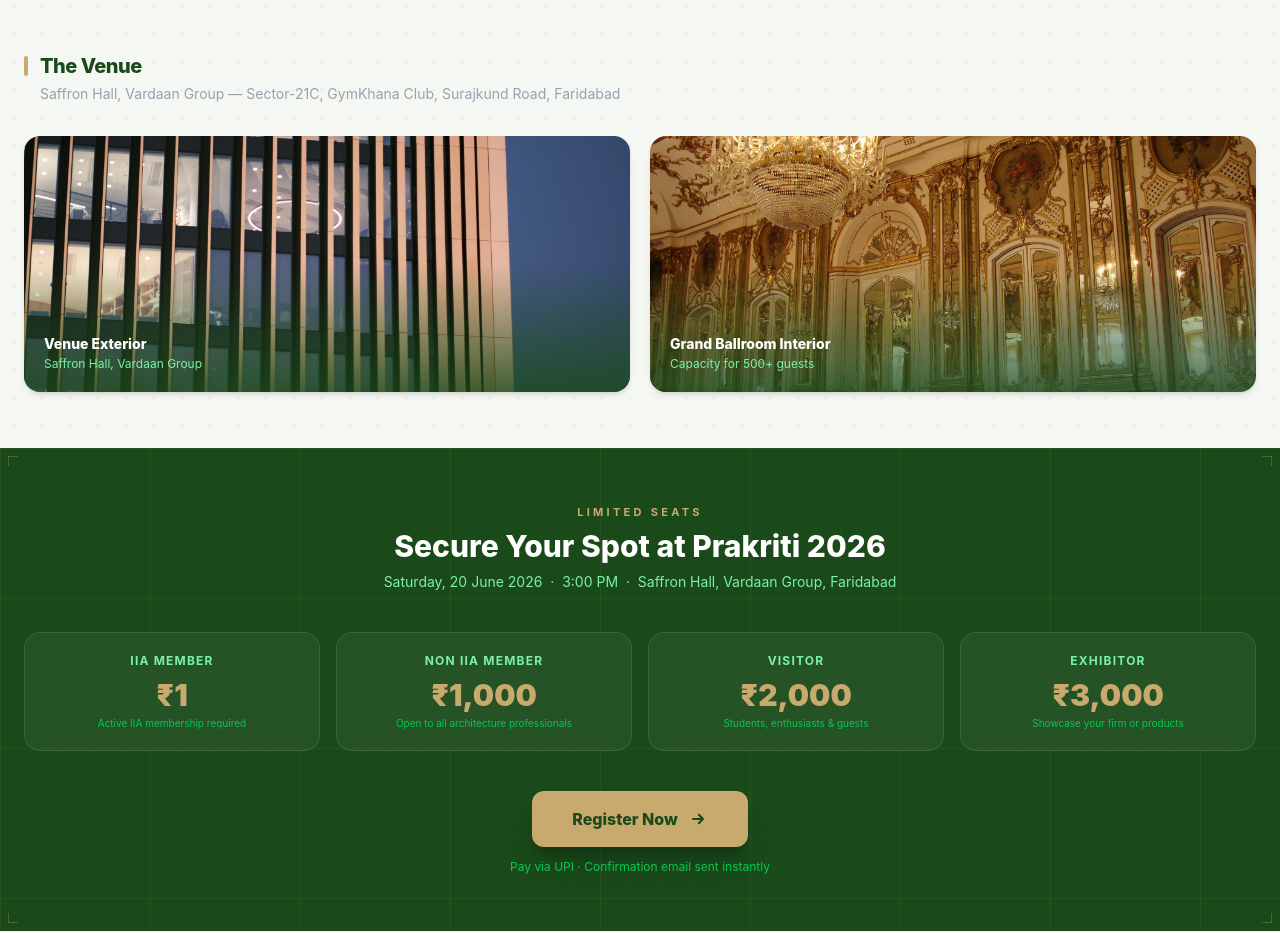
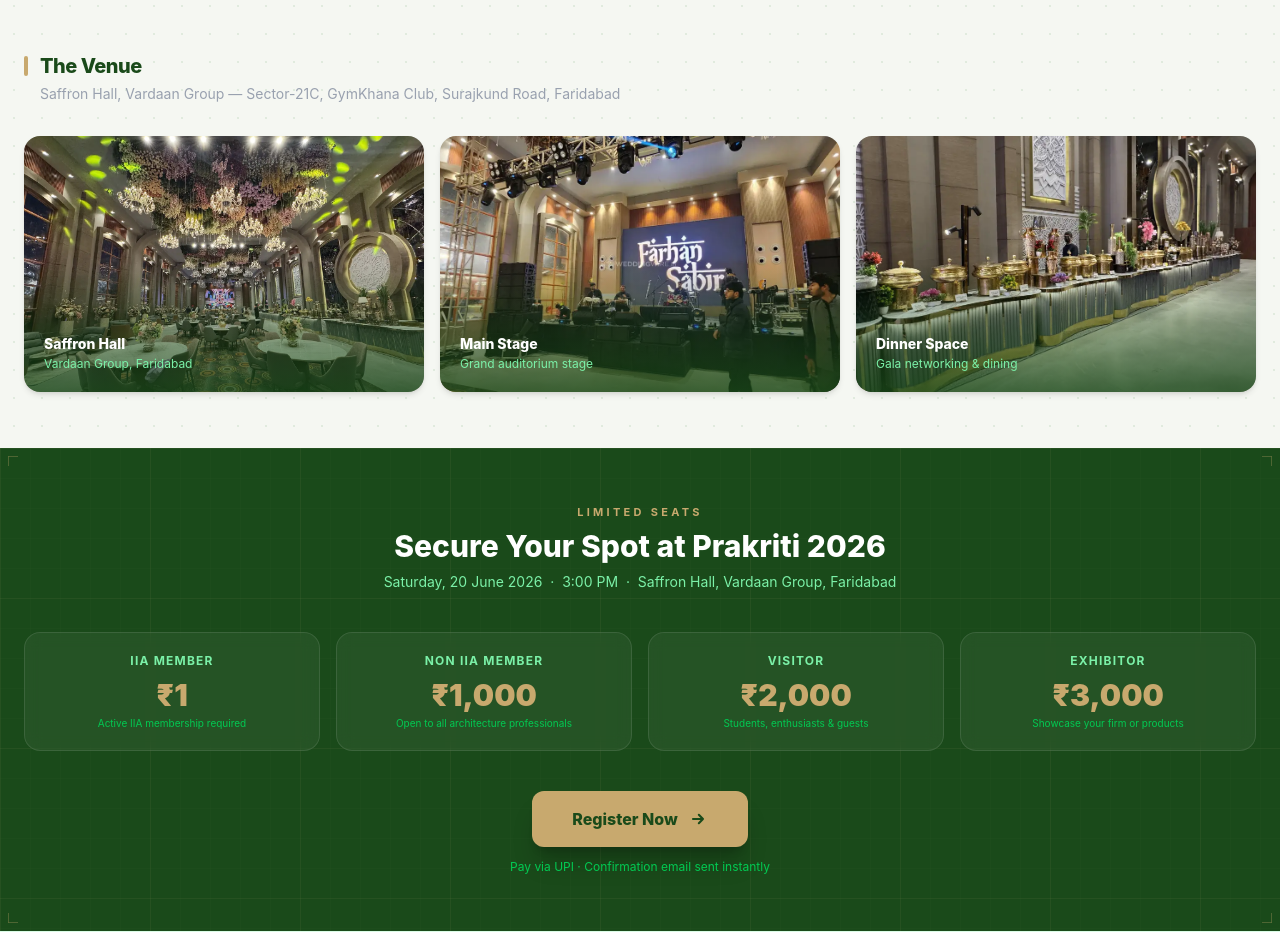
Before and after one commit to hashxlabsbot/Registration-Platform-, a Next.js app: page / in a window 1280 px wide. Shown: the part 2080-3013 px from the top of the page. Built offline with nearby package versions, Linux system fonts and the light colour scheme.

Commit message:
Update page components

```diff
--- a/app/page.tsx
+++ b/app/page.tsx
@@ -261,10 +261,11 @@ export default function Home() {
       {/* ─── Venue Section ──────────────────────────────────────────────────── */}
       <section className="max-w-7xl mx-auto px-4 sm:px-6 py-14">
         <SectionTitle label="The Venue" sub="Saffron Hall, Vardaan Group — Sector-21C, GymKhana Club, Surajkund Road, Faridabad" />
-        <div className="mt-8 grid grid-cols-1 md:grid-cols-2 gap-5">
+        <div className="mt-8 grid grid-cols-1 md:grid-cols-3 gap-4">
           {[
-            { src: '/venue_exterior.png', label: 'Venue Exterior', sub: 'Saffron Hall, Vardaan Group' },
-            { src: '/venue_interior.png', label: 'Grand Ballroom Interior', sub: 'Capacity for 500+ guests' },
+            { src: '/saffron hall .webp', label: 'Saffron Hall',  sub: 'Vardaan Group, Faridabad' },
+            { src: '/venue stage.webp',   label: 'Main Stage',    sub: 'Grand auditorium stage' },
+            { src: '/dinner space.webp',  label: 'Dinner Space',  sub: 'Gala networking & dining' },
           ].map((v) => (
             <div key={v.label} className="relative rounded-2xl overflow-hidden h-64 shadow-md group">
               {/* eslint-disable-next-line @next/next/no-img-element */}
--- a/app/register/page.tsx
+++ b/app/register/page.tsx
@@ -77,32 +77,6 @@ export default function RegisterPage() {
         </div>
       )}
 
-      {/* ─── Venue photos ───────────────────────────────────────────────────── */}
-      {!booking && (
-        <div className="max-w-3xl mx-auto px-4 pt-5 pb-1">
-          <div className="grid grid-cols-3 gap-2 rounded-2xl overflow-hidden">
-            <div className="relative h-28 overflow-hidden rounded-xl">
-              <img src="/saffron hall .webp" alt="Saffron Hall" className="w-full h-full object-cover hover:scale-105 transition-transform duration-500" />
-              <div className="absolute inset-0 bg-gradient-to-t from-black/50 to-transparent" />
-              <p className="absolute bottom-2 left-2.5 text-white text-[9px] font-bold uppercase tracking-wider">Saffron Hall</p>
-            </div>
-            <div className="relative h-28 overflow-hidden rounded-xl">
-              <img src="/venue stage.webp" alt="Stage" className="w-full h-full object-cover hover:scale-105 transition-transform duration-500" />
-              <div className="absolute inset-0 bg-gradient-to-t from-black/50 to-transparent" />
-              <p className="absolute bottom-2 left-2.5 text-white text-[9px] font-bold uppercase tracking-wider">Main Stage</p>
-            </div>
-            <div className="relative h-28 overflow-hidden rounded-xl">
-              <img src="/dinner space.webp" alt="Dinner Space" className="w-full h-full object-cover hover:scale-105 transition-transform duration-500" />
-              <div className="absolute inset-0 bg-gradient-to-t from-black/50 to-transparent" />
-              <p className="absolute bottom-2 left-2.5 text-white text-[9px] font-bold uppercase tracking-wider">Dinner Space</p>
-            </div>
-          </div>
-          <p className="text-center text-[10px] text-gray-400 mt-2 font-medium tracking-wide uppercase">
-            Vardaan Group · Saffron Hall · Faridabad
-          </p>
-        </div>
-      )}
-
       {/* ─── Content ─────────────────────────────────────────────────────────── */}
       <div className="max-w-3xl mx-auto px-4 py-10">
         {booking ? (
```
